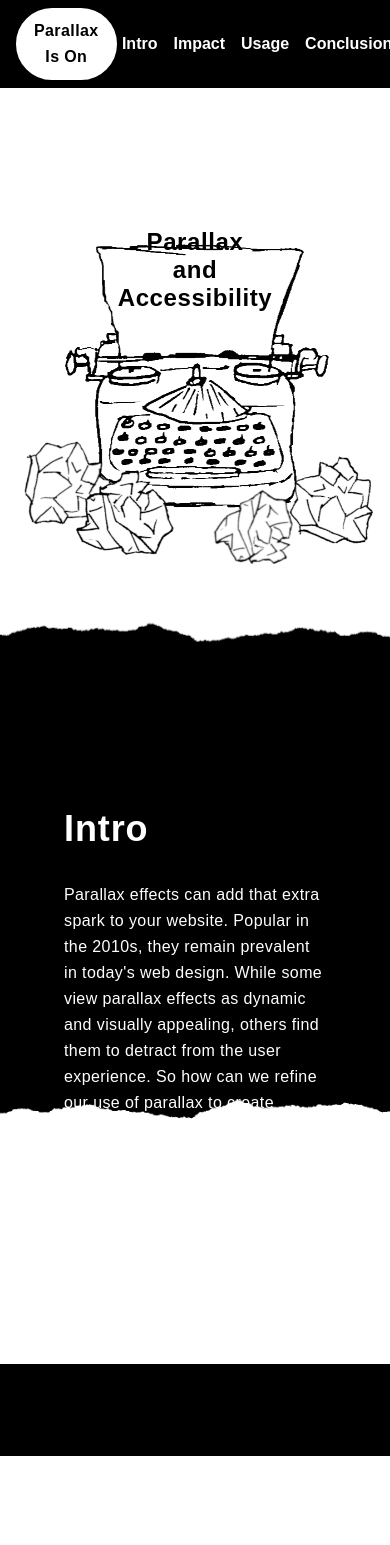
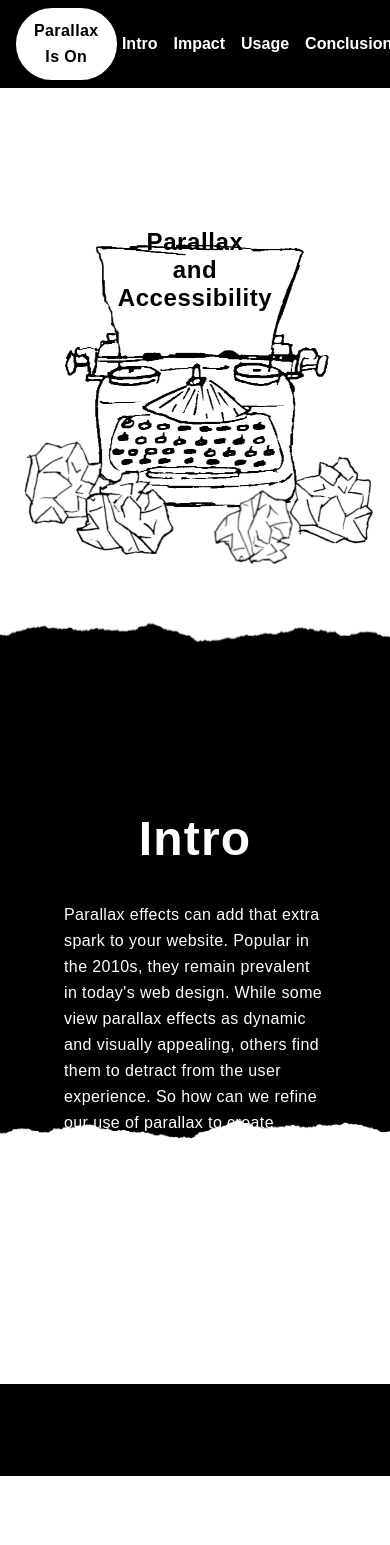
Before and after one commit to ElSmith7/accessibility-with-parallax, a React (Create React App) app: page / in a window 390 px wide. Shown: the top 1545 px of the page. Built offline with nearby package versions, Linux system fonts and the light colour scheme.

Commit message:
Added custom screens breakpoint

```diff
--- a/src/index.css
+++ b/src/index.css
@@ -5,9 +5,9 @@
 
 @layer components {
   .section-header {
-    @apply font-bold text-4xl tracking-wide leading-relaxed md:text-5xl;
+    @apply text-center font-bold text-5xl tracking-wide leading-relaxed sm:text-start;
   }
   .text {
-    @apply text-base tracking-wide leading-relaxed md:text-lg;
+    @apply text-base tracking-wide leading-relaxed sm:text-lg;
   }
 }
```
